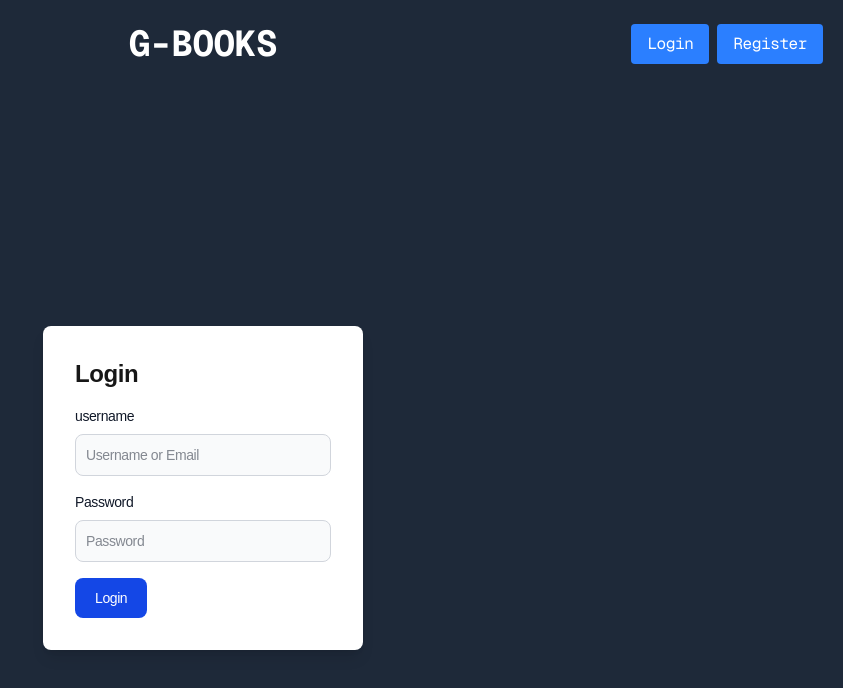
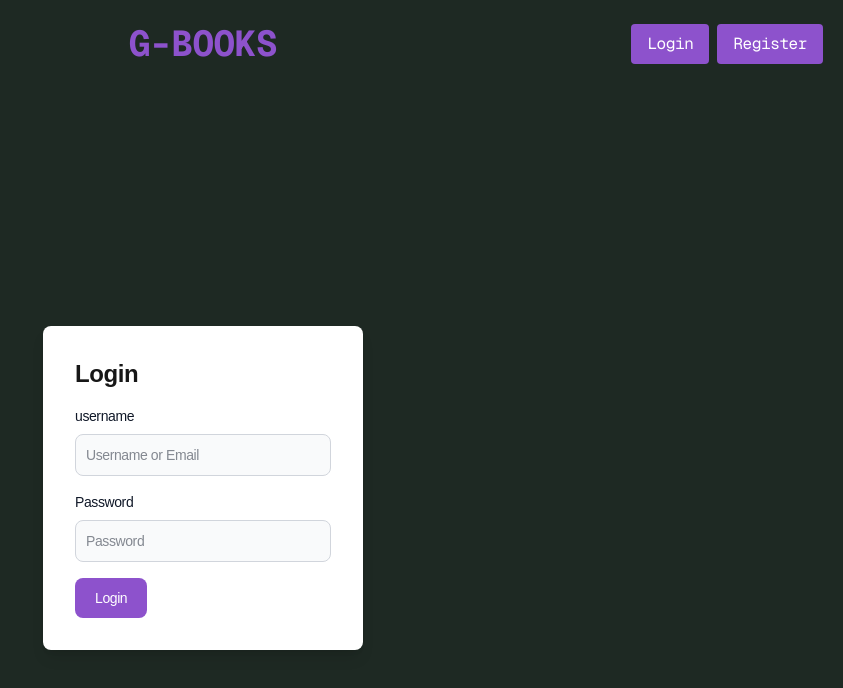
Before and after one commit to Gurjant002/book_house, a Next.js app: page /login in a window 1280 px wide. Shown: the top 688 px of the page, without its empty margins (437-1280 px from the left). Built offline with nearby package versions, Linux system fonts and the light colour scheme.

Commit message:
Fix color guide typos, update color classes, and enhance UI components with consistent color usage

```diff
--- a/src/api/book.ts
+++ b/src/api/book.ts
@@ -33,7 +33,7 @@ export async function saveBook(book: Book[]) {
 }
 
 export async function getOwnedBooks(token: string) {
-  const res = await fetch(`${API_URL}/get-owned-books`, {
+  const res = await fetch(`${API_URL}/owned-books`, {
     method: 'GET',
     headers: {
       'Content-Type': 'application/json',
--- a/src/app/components/header_panel.tsx
+++ b/src/app/components/header_panel.tsx
@@ -13,7 +13,7 @@ export default function HeaderPanel() {
   // Si está cargando, mostramos un loading (o no, tú decides)
   if (isLoading) {
     return (
-      <header className="font-mono p-5 bg-gray-800">
+      <header className="font-mono p-5 cus-dark-bg">
         <div className="text-center text-white">Cargando...</div>
       </header>
     );
@@ -22,34 +22,34 @@ export default function HeaderPanel() {
   return (
     <>
       {isAuthenticated ? (
-        <header className="font-mono p-5 bg-gray-800">
+        <header className="font-mono p-5 cus-dark-bg">
           <div className="grid grid-cols-1 gap-4 py-1 md:grid-cols-3 md:gap-0 lg:grid-cols-3 lg:gap-0 m-auto w-full">
             <div className="flex space-x-2">
               <button
                 onClick={() => {router.push("/add_book")}}
-                className="px-4 py-2 bg-blue-500 text-white rounded cursor-pointer"
+                className="px-4 py-2 cus-purple-bg text-white rounded cursor-pointer"
                 >Add book</button>
               <button
-                className="px-4 py-2 bg-blue-500 text-white rounded cursor-pointer"
+                className="px-4 py-2 cus-purple-bg text-white rounded cursor-pointer"
                 >Readed books</button>
-              {/* <button className="px-4 py-2 bg-blue-500 text-white rounded cursor-pointer">Button 3</button> */}
+              {/* <button className="px-4 py-2 cus-purple-bg text-white rounded cursor-pointer">Button 3</button> */}
             </div>
             <div className="m-auto">
-              <h1 className="text-white text-4xl font-bold cursor-pointer" onClick={(() => {router.push('/')})}>G-BOOKS</h1>
+              <h1 className="cus-purple-text text-4xl font-bold cursor-pointer" onClick={(() => {router.push('/')})}>G-BOOKS</h1>
             </div>
             <div className="text-white ml-auto mr-0 flex flex-row gap-2 items-center">
               {/* PERFIL DEL USUARIO */}
               <div className="">
                 {/* <button
-                  className="px-4 py-2 bg-blue-500 text-white rounded cursor-pointer"
+                  className="px-4 py-2 cus-purple-bg text-white rounded cursor-pointer"
                   onClick={() => {router.push("/profile")}}
                   >Profile
                 </button> */}
-                <a href={`/profile`} className="px-4 py-2 bg-blue-500 text-white rounded cursor-pointer">{user?.username}</a>
+                <a href={`/profile`} className="px-4 py-2 cus-purple-bg text-white rounded cursor-pointer">{user?.username}</a>
               </div>
               <div>
                 <button
-                  className="px-4 py-2 bg-blue-500 text-white rounded cursor-pointer"
+                  className="px-4 py-2 cus-purple-bg text-white rounded cursor-pointer"
                   onClick={logoutHandler}>
                   Logout
                 </button>
@@ -59,24 +59,24 @@ export default function HeaderPanel() {
 
         </header>
       ) : (
-        <header className="font-mono p-5 bg-gray-800">
+        <header className="font-mono p-5 cus-dark-bg">
           <div className="grid grid-cols-1 gap-4 py-1 md:grid-cols-3 md:gap-0 lg:grid-cols-3 lg:gap-0 m-auto w-full">
             <div className="flex space-x-2">
               {/* SOBRE NOSOTROS */}
             </div>
             <div className="m-auto">
-              <h1 className="text-white text-4xl font-bold cursor-pointer" onClick={(() => {router.push('/')})}>G-BOOKS</h1>
+              <h1 className="cus-purple-text text-4xl font-bold cursor-pointer" onClick={(() => {router.push('/')})}>G-BOOKS</h1>
             </div>
             <div className="text-white ml-auto mr-0 flex flex-row gap-2">
               <div>
                 <button
-                  className="px-4 py-2 bg-blue-500 text-white rounded cursor-pointer"
+                  className="px-4 py-2 cus-purple-bg text-white rounded cursor-pointer"
                   onClick={() => {router.push("/login")}}
                   >Login</button>
               </div>
               <div>
                 <button
-                  className="px-4 py-2 bg-blue-500 text-white rounded cursor-pointer"
+                  className="px-4 py-2 cus-purple-bg text-white rounded cursor-pointer"
                   onClick={() => {router.push("/register")}}>
                   Register
                 </button>
--- a/src/app/globals.css
+++ b/src/app/globals.css
@@ -5,7 +5,7 @@
   --foreground: #171717;
 
   --cus-dark: #1E2923;
-  --cus-purpule: #8d52cc;
+  --cus-purple: #8d52cc;
   --cus-dark-blue: #1C1DE6;
   --cus-light-blue: #0195E6;
   --cus-light-blue-2: #5AB5FF;
@@ -65,11 +65,11 @@ body {
   color: var(--cus-dark);
 }
 
-.cus-purpule-bg {
-  background-color: var(--cus-purpule);
+.cus-purple-bg {
+  background-color: var(--cus-purple);
 }
-.cus-purpule-text {
-  color: var(--cus-purpule);
+.cus-purple-text {
+  color: var(--cus-purple);
 }
 
 .cus-dark-blue-bg {
--- a/src/app/login/page.tsx
+++ b/src/app/login/page.tsx
@@ -61,7 +61,7 @@ export default function Login() {
     return (
       <>
         <HeaderPanel />
-        <div className="flex min-h-screen flex-col items-center justify-center bg-gray-800">
+        <div className="flex min-h-screen flex-col items-center justify-center cus-dark-bg">
           <div className="text-center text-white">
             <div className="animate-spin rounded-full h-8 w-8 border-b-2 border-white mx-auto mb-4"></div>
             <p>Verificando autenticación...</p>
@@ -74,7 +74,7 @@ export default function Login() {
   return (
     <>
       <HeaderPanel />
-      <div className="flex min-h-screen flex-col items-center justify-center bg-gray-800">
+      <div className="flex min-h-screen flex-col items-center justify-center cus-dark-bg">
         <div className="bg-white dark:text-gray-800 p-8 rounded-lg shadow-lg w-80">
           <div>
             <h2 className="text-2xl font-bold">Login</h2>
@@ -124,7 +124,7 @@ export default function Login() {
               className={`text-white font-medium rounded-lg text-sm px-5 py-2.5 text-center inline-flex items-center justify-center ${
                 isSubmitting
                   ? 'bg-gray-400 cursor-not-allowed'
-                  : 'bg-blue-700 hover:bg-blue-800 focus:ring-4 focus:outline-none focus:ring-blue-300'
+                  : 'cus-purple-bg text-white hover:bg-blue-800 focus:ring-4 focus:outline-none focus:ring-blue-300'
               }`}
             >
               {isSubmitting ? (
--- a/src/app/profile/page.tsx
+++ b/src/app/profile/page.tsx
@@ -14,7 +14,15 @@ export default function Profile() {
   useEffect(() => {
     if (!isLoading && !isAuthenticated) {
       router.push("/login");
+    } else {
+      // Si está autenticado, podrías cargar los libros del usuario aquí
+      if (tokenData) {
+        getOwnedBooks(tokenData.payload.sub).catch(err => {
+          console.error("Error fetching owned books:", err);
+        });
+      }
     }
+
   }, [isAuthenticated, isLoading, router]);
 
   // Mostrar loading mientras se cargan los datos
```
Also changed, not shown: src/app/components/catalogo.tsx (+20 -14 lines), 1 other file (tests, documents, lock files or other folders).
